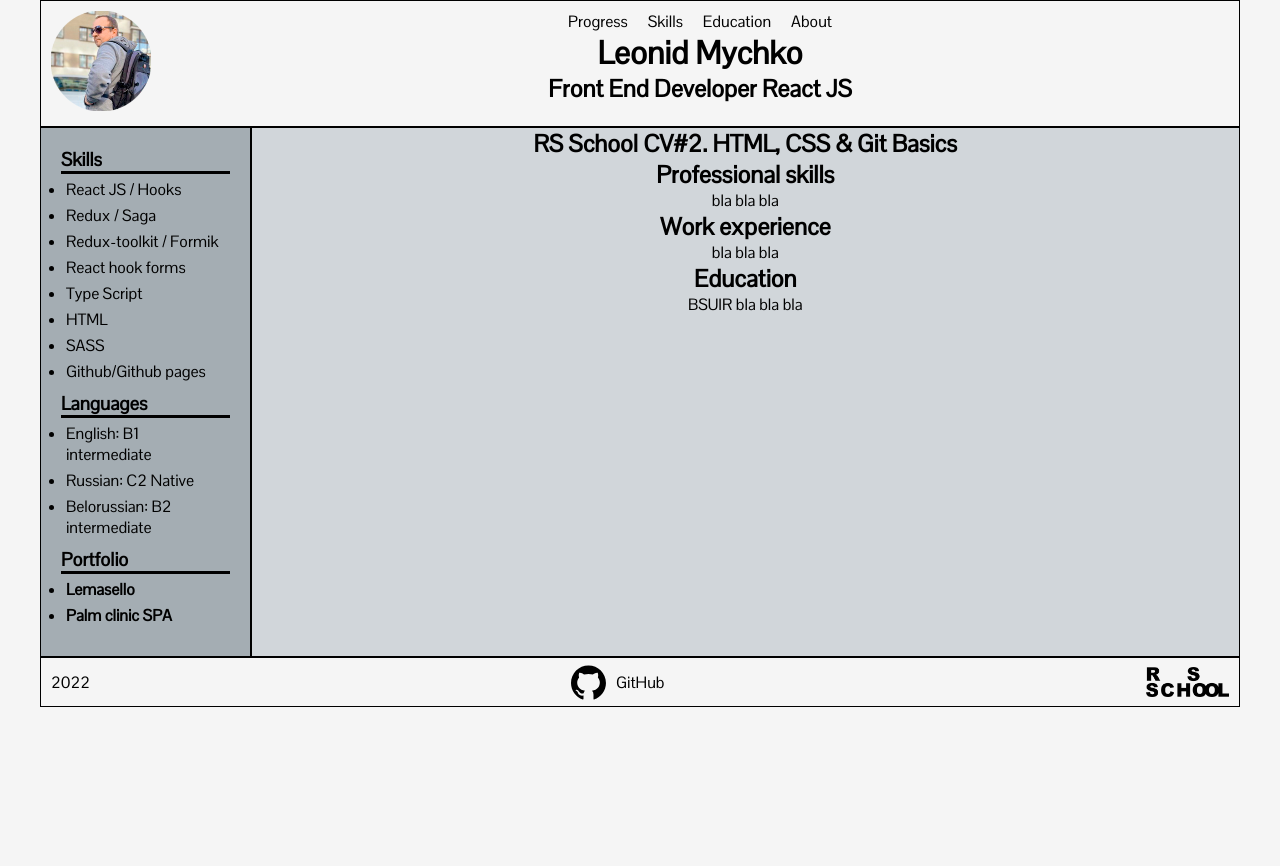
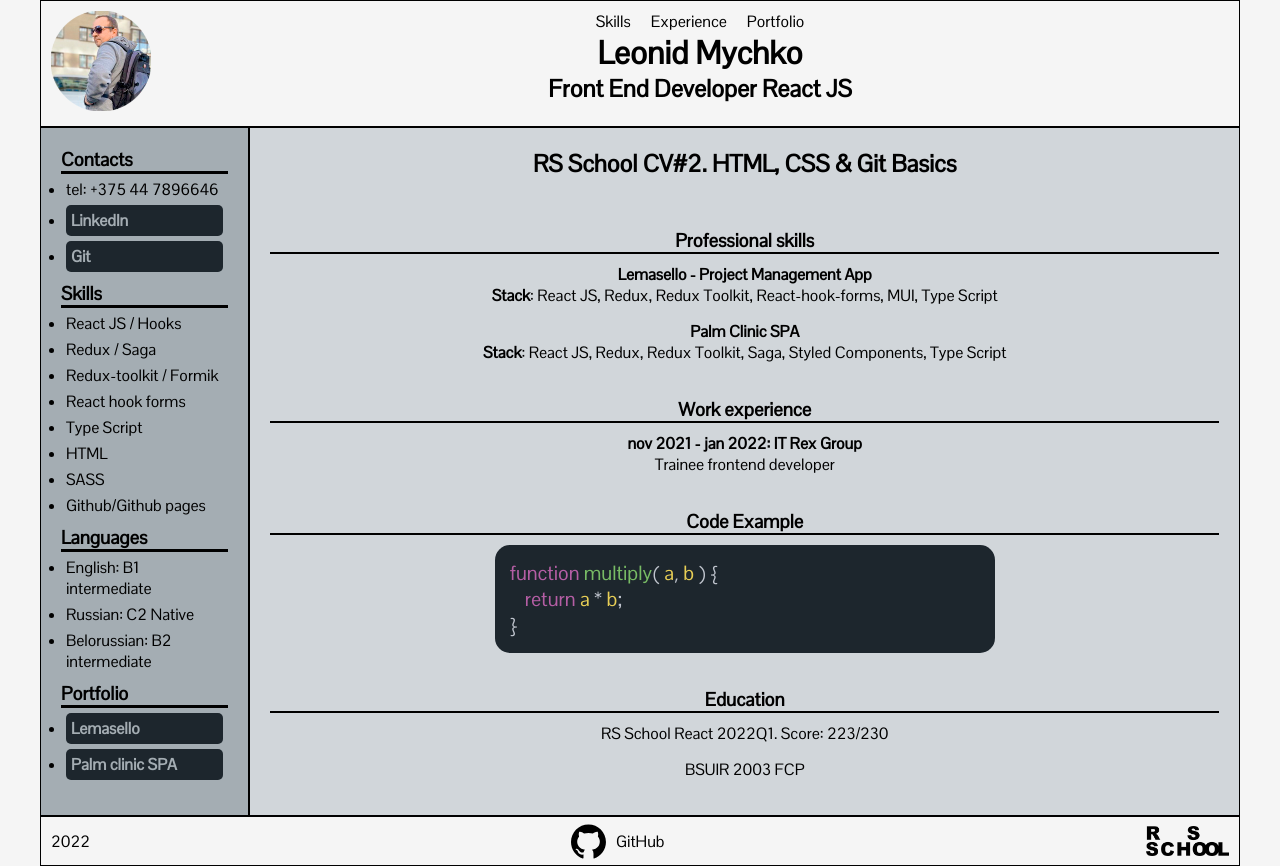
Before and after one commit to LGers/rsschool-cv, a plain HTML site: page index.html in a window 1280 px wide. Before the commit the page ends 800 px from the top, so only its background shows below. Drawn offline with Linux system fonts and the light colour scheme.

Commit message:
feat: add code link styles

```diff
--- a/index.html
+++ b/index.html
@@ -9,6 +9,7 @@
   <link rel="preconnect" href="https://fonts.googleapis.com">
   <link rel="preconnect" href="https://fonts.gstatic.com" crossorigin>
   <link href="https://fonts.googleapis.com/css2?family=Lato:wght@300;400;700;900&family=Pontano+Sans&display=swap" rel="stylesheet">
+  <link href="https://fonts.googleapis.com/css2?family=Lato&family=Red+Hat+Display&display=swap" rel="stylesheet">
 </head>
 <body>
   <div class="wrapper">
@@ -18,10 +19,9 @@
       </div>
       <div class="header-user-info">
         <div class="header-navigation">
-          <nav>Progress</nav>
           <nav>Skills</nav>
-          <nav>Education</nav>
-          <nav>About</nav>
+          <nav>Experience</nav>
+          <nav>Portfolio</nav>
         </div>
         <h1>Leonid Mychko</h1>
         <h2>Front End Developer React JS</h2>
@@ -29,6 +29,24 @@
     </header>
     <div class="content">
       <aside>
+        <h3>Contacts</h3>
+        <ul>
+          <li>tel: +375 44 7896646</li>
+          <li>
+            <a target="_blank" href="https://www.linkedin.com/in/leonid-mychko/">
+              <div class="aside-link">
+                LinkedIn
+              </div>
+            </a>
+          </li>
+          <li>
+            <a target="_blank" href="https://github.com/LGers">
+              <div class="aside-link">
+                Git
+              </div>
+            </a>
+          </li>
+        </ul>
         <h3>Skills</h3>
         <ul>
           <li>React JS / Hooks</li>
@@ -49,36 +67,52 @@
         <h3>Portfolio</h3>
         <ul>
           <li>
-            <a href="https://lemasello-project-management-app.netlify.app/">Lemasello</a>
+            <a href="https://lemasello-project-management-app.netlify.app/">
+              <div class="aside-link">
+                Lemasello
+              </div>
+            </a>
           </li>
           <li>
-            <a href="https://itrex-palm-clinic-bylm.
-            netlify.app/sign-in">Palm clinic SPA</a>
+            <a href="https://itrex-palm-clinic-by-lm.netlify.app/sign-in">
+              <div class="aside-link">
+                Palm clinic SPA
+              </div>
+            </a>
           </li>
         </ul>
-        <!-- <h3></h3>
-        <ul>
-          <li></li>
-          <li></li>
-          <li></li>
-          <li></li>
-          <li></li>
-        </ul> -->
       </aside>
       <main>
         <h2>RS School CV#2. HTML, CSS &amp; Git Basics</h2>
-        <h2>Professional skills</h2>
-        bla bla bla
-        <h2>Work experience</h2>
-        bla bla bla
-        <h2>Education</h2>
-        BSUIR
-        bla bla bla
+        <h3>Professional skills</h3>
+        <h4>Lemasello - Project Management App</h4>
+             <p><strong>Stack</strong>: React JS, Redux, Redux Toolkit, React-hook-forms, MUI, Type Script</p>
+          <h4>Palm Clinic SPA</h4>
+             <p><strong>Stack</strong>: React JS, Redux, Redux Toolkit, Saga, Styled Components, Type Script</p>
+        <h3>Work experience</h3>
+        <h4> nov 2021 - jan 2022: IT Rex Group</h4>
+        <p>Trainee frontend developer</p>
+        <!-- <h3>Education</h3>
+        BSUIR 2003 FCP -->
+        <h3>Code Example</h3>
+        <code class="code-container">
+          <span class="code-declaration-color">function </span>
+          <span class="code-fn-color">multiply</span>(
+            <span class="code-props-color">a</span>,
+            <span class="code-props-color">b </span>) {
+              <div>
+                <span class="code-declaration-color">return </span><span class="code-props-color">a</span> * <span class="code-props-color">b</span>;
+              </div>
+          }
+        </code>
+        <h3>Education</h3>
+        <p>RS School React 2022Q1. Score: 223/230</p>
+        <p>BSUIR 2003 FCP</p>
       </main>
     </div>
     <footer>
       <p>2022</p>
-      <a target="_blank" href="https://github.com/LGers" >
+      <a target="_blank" href="https://github.com/LGers">
         <div class="footer-git-link">
           <svg viewBox="64 64 896 896" focusable="false" data-icon="github" width="1em" height="1em" fill="currentColor" aria-hidden="true"><path d="M511.6 76.3C264.3 76.2 64 276.4 64 523.5 64 718.9 189.3 885 363.8 946c23.5 5.9 19.9-10.8 19.9-22.2v-77.5c-135.7 15.9-141.2-73.9-150.3-88.9C215 726 171.5 718 184.5 703c30.9-15.9 62.4 4 98.9 57.9 26.4 39.1 77.9 32.5 104 26 5.7-23.5 17.9-44.5 34.7-60.8-140.6-25.2-199.2-111-199.2-213 0-49.5 16.3-95 48.3-131.7-20.4-60.5 1.9-112.3 4.9-120 58.1-5.2 118.5 41.6 123.2 45.3 33-8.9 70.7-13.6 112.9-13.6 42.4 0 80.2 4.9 113.5 13.9 11.3-8.6 67.3-48.8 121.3-43.9 2.9 7.7 24.7 58.3 5.5 118 32.4 36.8 48.9 82.7 48.9 132.3 0 102.2-59 188.1-200 212.9a127.5 127.5 0 0138.1 91v112.5c.8 9 0 17.9 15 17.9 177.1-59.7 304.6-227 304.6-424.1 0-247.2-200.4-447.3-447.5-447.3z"></path></svg>
           <div>GitHub</div>
--- a/style.css
+++ b/style.css
@@ -34,11 +34,28 @@ main {
   flex-direction: column;
   align-items: center;
   background-color: #D1D6DA;
-  /* padding: 20px; */
+  padding: 20px;
   margin: 0;
   /* height: 100%; */
   border: solid 1px #000;
   width: 100%;
+}
+
+main h3 {
+  padding-top: 20px;
+  margin-bottom: 10px;
+  border-bottom: solid 2px #000;
+  width: 100%;
+  text-align: center;
+}
+
+main h2 {
+  margin-bottom: 15px;
+  padding-bottom: 15px;
+}
+
+main p {
+  margin-bottom: 15px;
 }
 
 aside {
@@ -59,14 +76,33 @@ aside h3 {
 aside ul {
   /* border-bottom: solid 3px #000; */
   margin-bottom: 10px;
+  width: 100%;
 }
 
 aside li {
   /* border-bottom: solid 3px #000; */
   margin: 5px;
 }
+.aside-link {
+  background-color: #1d262d;
+  width: 100%;
+  padding: 5px;
+  padding-left: 5px;
+  border-radius: 5px;
+  color: #A4ADB3;
+}
+
+.aside-link:hover {
+  color: #cbd4da;
+  background-color: #28343d;
+  /* box-shadow: 0 0 10px rgba(0,0,0,0.5); */
+  box-shadow: 5px 5px 10px rgb(0 0 0 / 50%);
+  transition: all 0.2s;
+}
+
 aside li a {
   font-weight: 700;
+  width: 100%;
 }
 
 
@@ -147,3 +183,41 @@ footer {
   height: 35px;
   width: 35px;
 }
+
+.code-container {
+  font-size: 20px;
+  /* font-family: "Ubuntu", sans-serif; */
+  font-family: 'Red Hat Display', sans-serif;
+  font-weight: 400;
+  /* transition: background 0.6s ease-in-out; */
+  width: 100%;
+  /* min-width: 320px; */
+  max-width: 500px;
+  margin-left: 50px;
+  margin-right: 50px;
+  background-color: #1d262d;
+  border-radius: 15px;
+  padding: 15px;
+  overflow-x: auto;
+  color: #c0c5ce;
+  margin-bottom: 15px;
+  /* margin: 0 50px 0 50px; */
+  /* margin: 50px; */
+  /* margin-left: 50px; */
+  /* padding-left: 50px */
+}
+
+.code-container div{
+  margin-left: 15px;
+}
+.code-declaration-color {
+  color: #b45ea4;
+}
+
+.code-props-color {
+  color: #e7ce56;
+}
+
+.code-fn-color {
+  color: #78bb65;
+}
```
